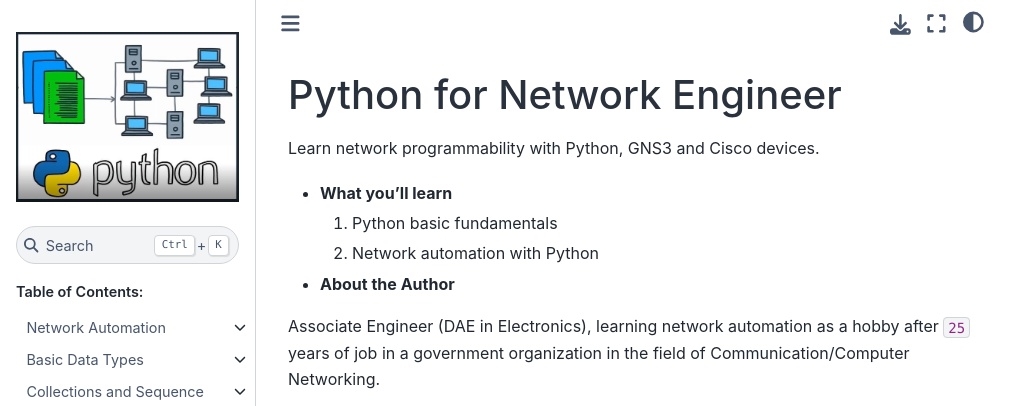
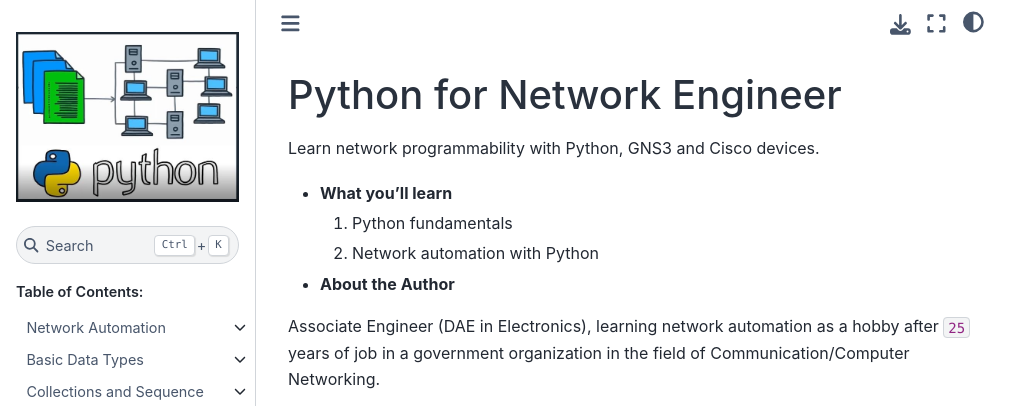
Before and after one commit to sydasif/python-book, a Sphinx documentation site: the page built from docs/source/index.md, in a window 1280 px wide and 900 px high. Shown: the top 406 px of the window, without its empty margins (0-1031 px from the left). Built offline with Sphinx 7.4.7 and the Sphinx Book theme 1.1.4, drawn with Linux system fonts in a browser that asks for light colours.

Commit message:
Update line no. 7

```diff
--- a/docs/source/index.md
+++ b/docs/source/index.md
@@ -4,7 +4,7 @@
 
 - **What you'll learn**
 
-  1. Python basic fundamentals
+  1. Python fundamentals
   2. Network automation with Python
 
 - **About the Author**
```
